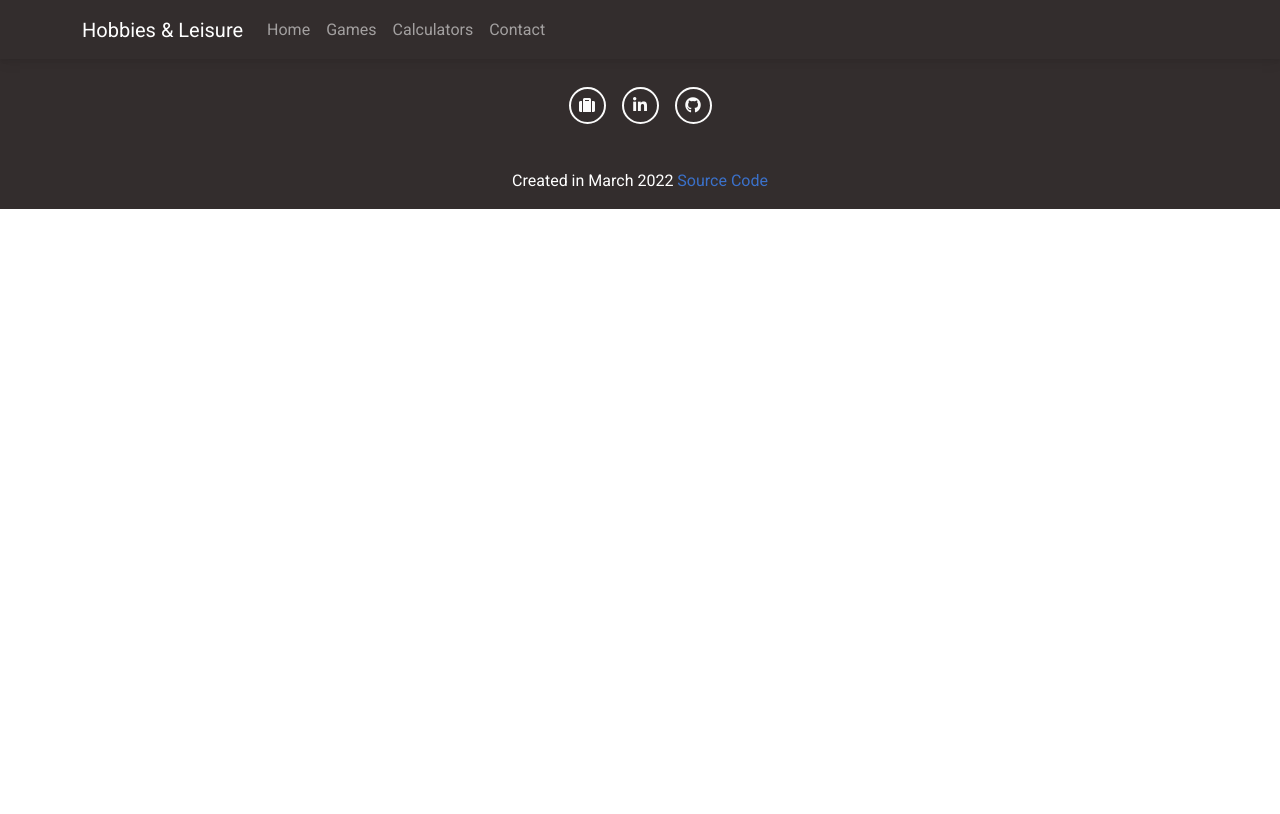
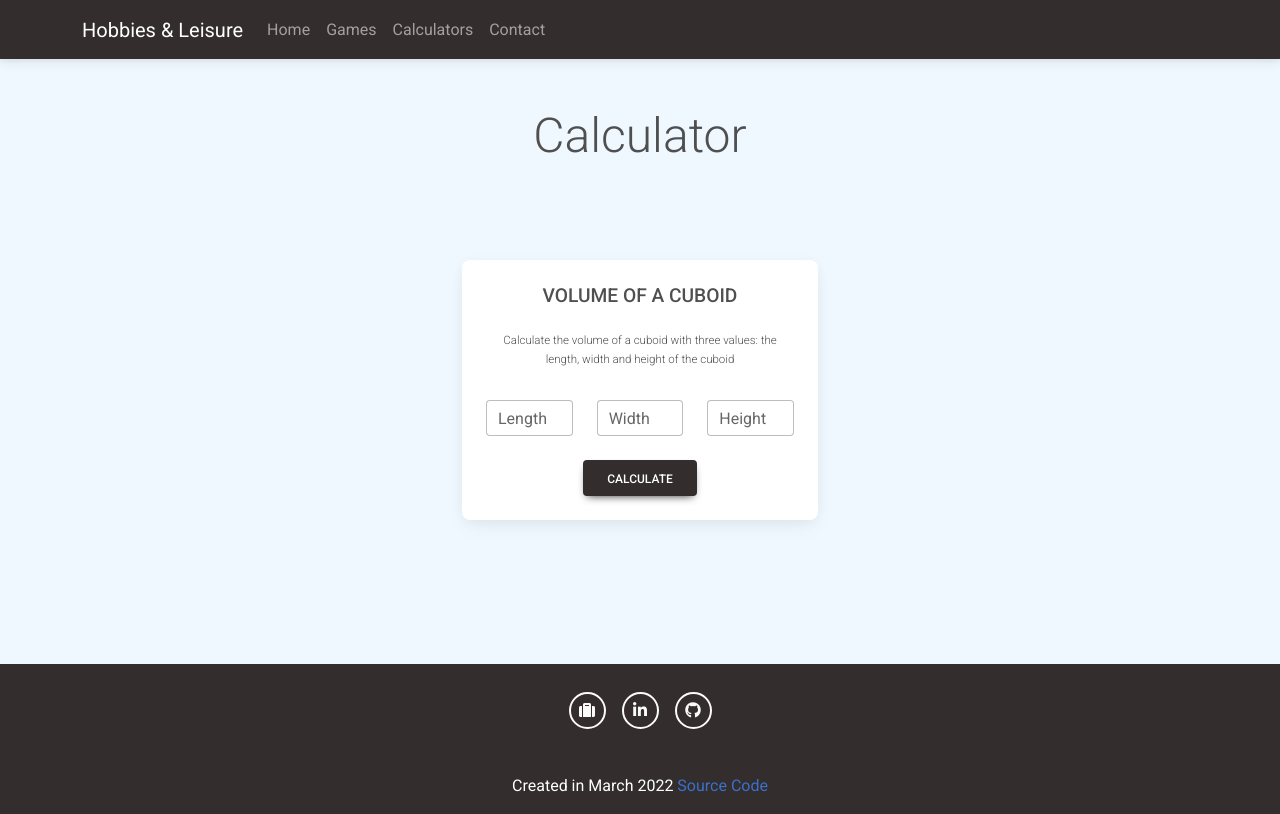
Before and after one commit to amirhatam/loisir, a React (Create React App) app: page /calculator/cuboid-volume in a window 1280 px wide. Built offline with nearby package versions, Linux system fonts and the light colour scheme.

Commit message:
add calculator for find volume of a cuboid

```diff
--- a/src/App.js
+++ b/src/App.js
@@ -16,6 +16,7 @@ import ContactPage from './views/ContactPage';
 import SquareNumbers from './views/calculator/SquareNumbers';
 import { Pendu } from './views/game/pendu/Pendu';
 import './assets/styles/FontSize.css'
+import CuboidVolume from './views/calculator/CuboidVolume';
 
 
 function App() {
@@ -33,6 +34,7 @@ function App() {
         <Route path="/calculator/tribonacci" exact element={<Tribonacci />} />
         <Route path="/calculator/age-in-days" exact element={<AgeInDays />} />
         <Route path="/calculator/square-numbers" exact element={<SquareNumbers />} />
+        <Route path="/calculator/cuboid-volume" exact element={<CuboidVolume />} />
         <Route path="/contact" exact element={<ContactPage />} />
       </Routes>
       <Footer />
--- a/src/views/Calculators.jsx
+++ b/src/views/Calculators.jsx
@@ -27,6 +27,11 @@ export default function Calculator() {
             title: 'Square number',
             info: 'Find square numbers, between two numbers',
             url: '/calculator/square-numbers'
+        },
+        {
+            title: 'Volume of a Cuboid',
+            info: 'calculate the volume of a cuboid with three values: the length, width and height of the cuboid.',
+            url: '/calculator/cuboid-volume'
         },
 
     ])
--- /dev/null
+++ b/src/views/calculator/CuboidVolume.jsx
@@ -0,0 +1,54 @@
+import React, { useState } from 'react';
+import { MDBContainer, MDBCard, MDBCardBody, MDBCardTitle, MDBCardText, MDBBtn, MDBInput, MDBCol, MDBRow } from 'mdb-react-ui-kit';
+
+export default function CuboidVolume() {
+    const [length, setlength] = useState([])
+    const [width, setWidth] = useState([])
+    const [height, setHeight] = useState([])
+    const [res, setRes] = useState("")
+
+
+    const getVolumeOfCuboid = () => setRes(length * width * height)
+
+    return (
+
+        <section className='bgc-lightblue'>
+            <MDBContainer className='pb-5'>
+                <MDBRow className='justify-content-center mb-md-5'>
+                    <MDBCardTitle className='text-center my-md-5 display-5 my-5'>Calculator</MDBCardTitle>
+                    <MDBCol className='col-md-4 col-8'>
+                        <MDBCard className='my-5'>
+                            <MDBCardBody className='text-center'>
+                                <MDBCardTitle className='text-uppercase h5-fs'>Volume of a Cuboid</MDBCardTitle>
+                                <MDBCardText className='my-md-4 fw-lighter p-fs'>Calculate the volume of a cuboid with three values: the length, width and height of the cuboid</MDBCardText>
+                                <MDBRow>
+                                    <MDBCol md="4" className='my-2'>
+                                        <MDBInput label='Length' onChange={(e) => setlength(parseInt(e.target.value))} id='form1' type='text' />
+                                    </MDBCol>
+                                    <MDBCol md="4" className='my-2'>
+                                        <MDBInput label='Width' onChange={(e) => setWidth(parseInt(e.target.value))} id='form1' type='text' />
+                                    </MDBCol>
+                                    <MDBCol md="4" className='my-2'>
+                                        <MDBInput label='Height' onChange={(e) => setHeight(parseInt(e.target.value))} id='form1' type='text' />
+                                    </MDBCol>
+                                </MDBRow>
+                                {
+                                    res
+                                        ?
+                                        <p className='text-center text-danger mt-md-3'>
+                                            {res}
+
+                                        </p>
+                                        :
+                                        null
+                                }
+                                <MDBBtn color="dark" onClick={getVolumeOfCuboid} className="mt-md-3 mt-4">Calculate</MDBBtn>
+                            </MDBCardBody>
+                        </MDBCard>
+                    </MDBCol>
+
+                </MDBRow>
+            </MDBContainer >
+        </section>
+    );
+}
```
Also changed, not shown: 1 other file (tests, documents, lock files or other folders).
